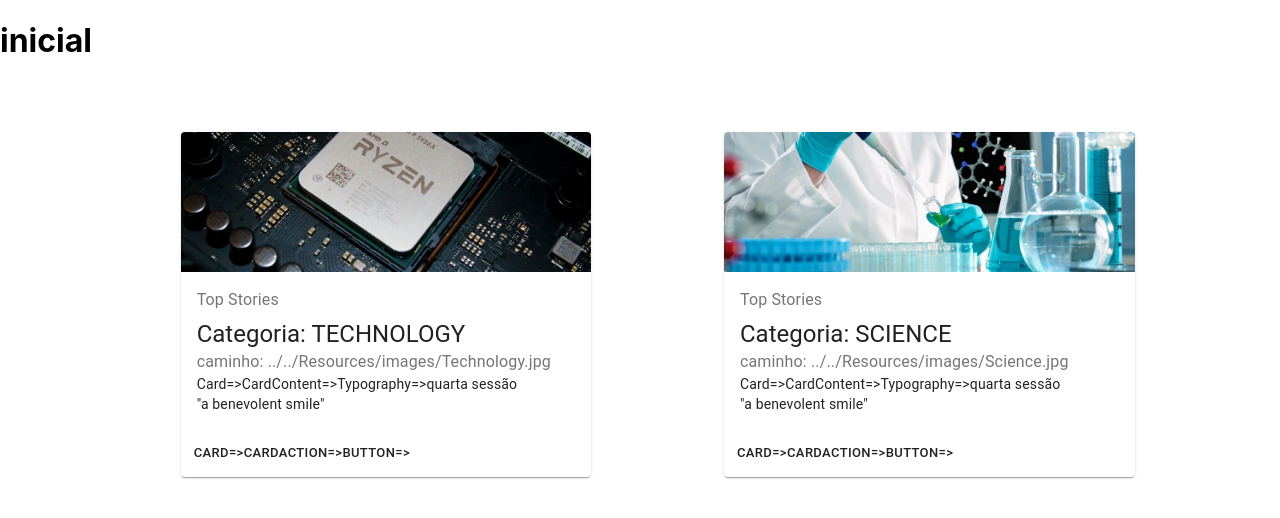
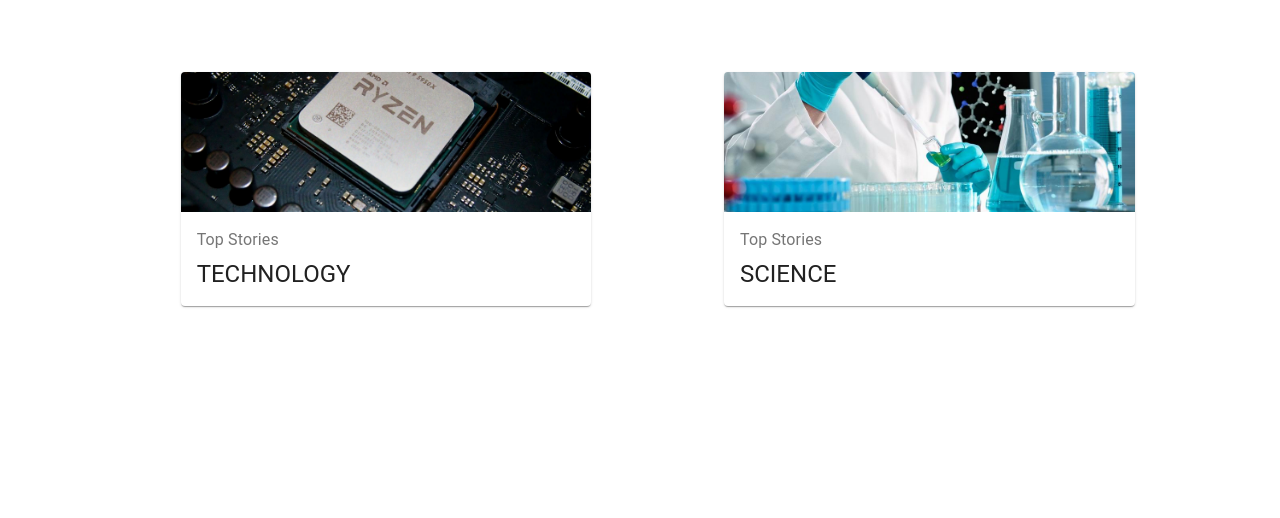
Before and after one commit to zhandor/NY-Times-React, a React (Create React App) app: page / in a window 1280 px wide. Shown: the top 518 px of the page. Built offline with nearby package versions, Linux system fonts and the light colour scheme.

Commit message:
acertos e correções no visual

```diff
--- a/src/App.js
+++ b/src/App.js
@@ -22,18 +22,16 @@ export default class App extends React.Component {
 		if (this.state.tela === 'inicial') {
 			return (
 				<div>
-					<h1>{this.state.tela}</h1>
 					<MainGrid reload={this.reload}/>
 				</div>
 			)
 		} else {
 			return (
 				<div>
-					<h1 onClick = {() => { this.reload('inicial') }}>
-						{this.state.tela}
-					</h1>
 					<NewsGrid type={this.state.tela}/>
-					<Buttons color='secondary' >Voltar</Buttons>
+					<div onClick = {() => { this.reload('inicial') }}>
+						<Buttons color='secondary'>Voltar</Buttons>
+					</div>
 				</div>
 			)
 		}
--- a/src/Components/buttons/index.jsx
+++ b/src/Components/buttons/index.jsx
@@ -5,18 +5,14 @@ export default class Buttons extends React.Component {
 	constructor(props) {
 		super(props)
 		this.state = {
-			error: null,
-			content: [],
-			n: 0
+			error: null
 		}
 	}
 
 	render() {
 		return (
-			<Button variant="contained" color={this.props.color} onClick = { () => {
-				this.setState({ n: (this.state.n + 1) })
-			}}>
-				{this.props.children} {this.state.n}
+			<Button variant="contained" color={this.props.color}>
+				{this.props.children}
 			</Button>
 		)
 	}
--- a/src/Components/mainCard/index.jsx
+++ b/src/Components/mainCard/index.jsx
@@ -2,10 +2,9 @@ import React from 'react'
 import { makeStyles } from '@material-ui/core/styles'
 import Card from '@material-ui/core/Card'
 import CardActionArea from '@material-ui/core/CardActionArea'
-import CardActions from '@material-ui/core/CardActions'
 import CardContent from '@material-ui/core/CardContent'
 import CardMedia from '@material-ui/core/CardMedia'
-import Button from '@material-ui/core/Button'
+
 import Typography from '@material-ui/core/Typography'
 
 export default class MainCard extends React.Component {
@@ -43,21 +42,10 @@ render() {
 					<Typography className={this.classes.title} color="textSecondary" gutterBottom>Top Stories
 					</Typography>
 					<Typography variant="h5" component="h2">
-Categoria: {this.props.children}
-					</Typography>
-					<Typography className={this.classes.pos} color="textSecondary">
-						caminho: {this.props.image}
-					</Typography>
-					<Typography variant="body2" component="p">
-Card={'>'}CardContent={'>'}Typography={'>'}quarta sessão
-						<br />
-						{'"a benevolent smile"'}
+						{this.props.children}
 					</Typography>
 				</CardContent>
 			</CardActionArea>
-			<CardActions>
-				<Button size="small" >Card={'>'}CardAction={'>'}Button={'>'}</Button>
-			</CardActions>
 		</Card>
 	)
 }
--- a/src/Components/newsCard/index.jsx
+++ b/src/Components/newsCard/index.jsx
@@ -15,6 +15,12 @@ export default class NewsCard extends React.Component {
 	render() {
 		const { data } = this.state
 		const media = data.multimedia[0]
+		const tags = data.des_facet
+		let str = ''
+		tags.forEach(element => {
+			str = str + ', ' + element
+		})
+		str = str.substring(2, str.length - 2)
 
 		return (
 			<Card>
@@ -33,7 +39,7 @@ export default class NewsCard extends React.Component {
 					<CardContent>
 						<Typography variant='caption'>{media.copyright}</Typography>
 						<Typography variant='caption'>{data.byline}</Typography>
-						<p>tags</p>
+						<p>Tags: {str}</p>
 						<NewsModal title={data.title} image={media.url} link={data.short_url} desc={data.abstract} author={data.byline}/>
 					</CardContent>
 				</CardActionArea>
--- a/src/Components/newsGrid/index.jsx
+++ b/src/Components/newsGrid/index.jsx
@@ -50,7 +50,13 @@ export default class NewsGrid extends React.Component {
 			)
 		} else {
 			return (
-				<Grid container spacing={0} style={{ padding: '10px' }}>
+				<Grid
+					container
+					direction="row"
+					justify="space-evenly"
+					alignItems="baseline"
+					spacing={2}
+				>
 					{data.map((item, index) => {
 						return (
 							<Grid item xs={3} key={index}>
--- a/src/Components/newsModal/index.jsx
+++ b/src/Components/newsModal/index.jsx
@@ -65,7 +65,7 @@ export default function NewsModal(props) {
 				<div style={modalStyle} className={classes.paper}>
 					<h2>{props.title}</h2>
 					<Button variant="contained" color="white" onClick={() => redirect(props.link)}>
-						See this article at the NY Times page
+						See the full article at the NY Times page
 					</Button>
 					<p>
 						{props.desc}
```
Also changed, not shown: public/Resources/images/layout app react.png (added), 1 other file (tests, documents, lock files or other folders).
